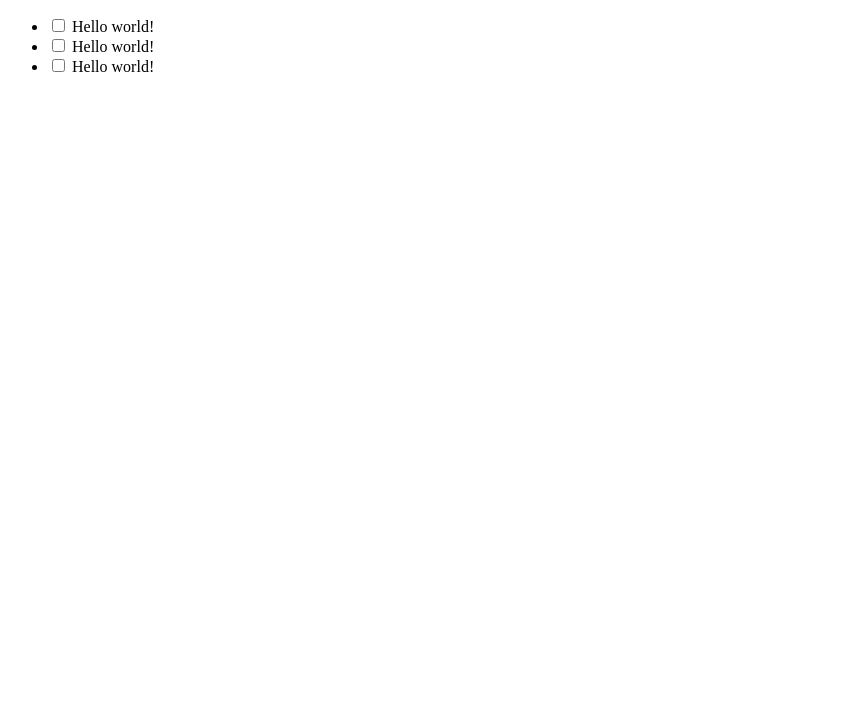
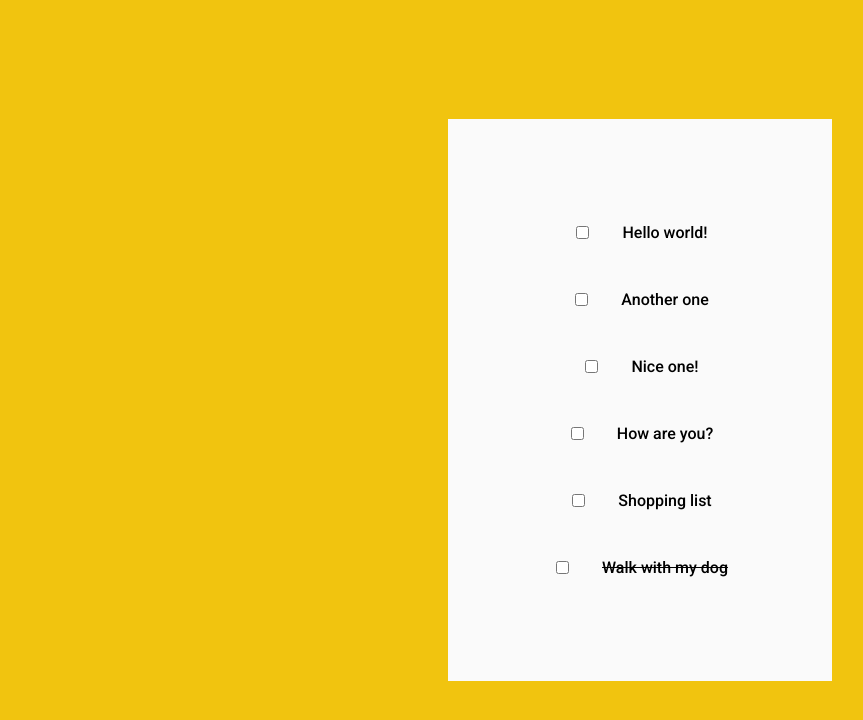
Before and after one commit to MakeleAndzelo/JS30-Challenge, a plain HTML site: page 10 - Holding key event/index.html in a window 1280 px wide. Shown: the whole page, without its empty margins (0-863 px from the left). Drawn offline with Linux system fonts and the light colour scheme.

Commit message:
Added styles

```diff
--- a/10 - Holding key event/index.html
+++ b/10 - Holding key event/index.html
@@ -2,7 +2,11 @@
 <html lang="en">
 <head>
 	<meta charset="UTF-8">
+	<meta name="viewport" content="width=device-width, initial-scale=1.0">
 	<title>Day 10</title>
+
+	<link href="https://fonts.googleapis.com/css?family=Roboto:500" rel="stylesheet">
+	<link rel="stylesheet" href="style.css">
 </head>
 <body>
 	<div class="wrapper">
@@ -13,11 +17,23 @@
 			</li>
 			<li class="task">
 				<input type="checkbox">
-				<span class="task-desc">Hello world!</span>
+				<span class="task-desc">Another one</span>
 			</li>
 			<li class="task">
 				<input type="checkbox">
-				<span class="task-desc finished">Hello world!</span>
+				<span class="task-desc">Nice one!</span>
+			</li>
+			<li class="task">
+				<input type="checkbox">
+				<span class="task-desc">How are you?</span>
+			</li>
+			<li class="task">
+				<input type="checkbox">
+				<span class="task-desc">Shopping list</span>
+			</li>
+			<li class="task">
+				<input type="checkbox">
+				<span class="task-desc finished">Walk with my dog</span>
 			</li>
 		</ul>
 	</div>
--- /dev/null
+++ b/10 - Holding key event/style.css
@@ -0,0 +1,45 @@
+* {
+	box-sizing: border-box;
+}
+
+body,
+html {
+	padding: 0;
+	margin: 0;
+	height: 100%;
+}
+
+body {
+	background: #f1c40f;
+	font-family: 'Roboto', sans-serif;
+}
+
+.wrapper {
+	height: 100%;
+	display: flex;
+	align-items: center;
+	justify-content: center;
+}
+
+.task-list {
+	width: 30%;
+	background: #FAFAFA;
+	list-style: none;
+	padding: 5rem 2rem;
+}
+
+.task-list .task {
+	display: flex;
+	flex-direction: row;
+	justify-content: center;
+	align-items: center;
+	padding: 1.5rem 0;
+}
+
+.task-list .task .task-desc {
+	margin-left: 30px;
+}
+
+.task-list .task .task-desc.finished {
+	text-decoration: line-through;
+}
```
